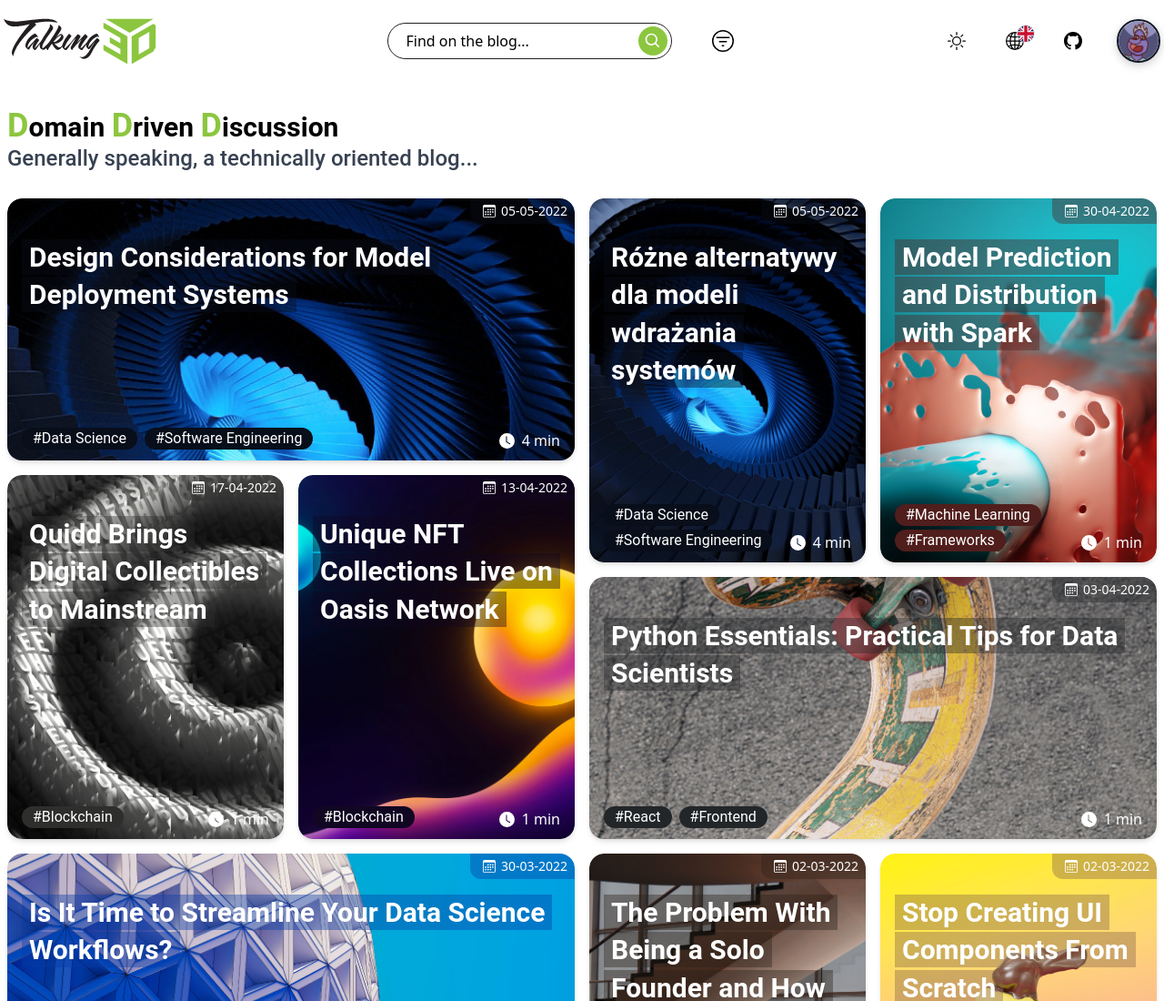
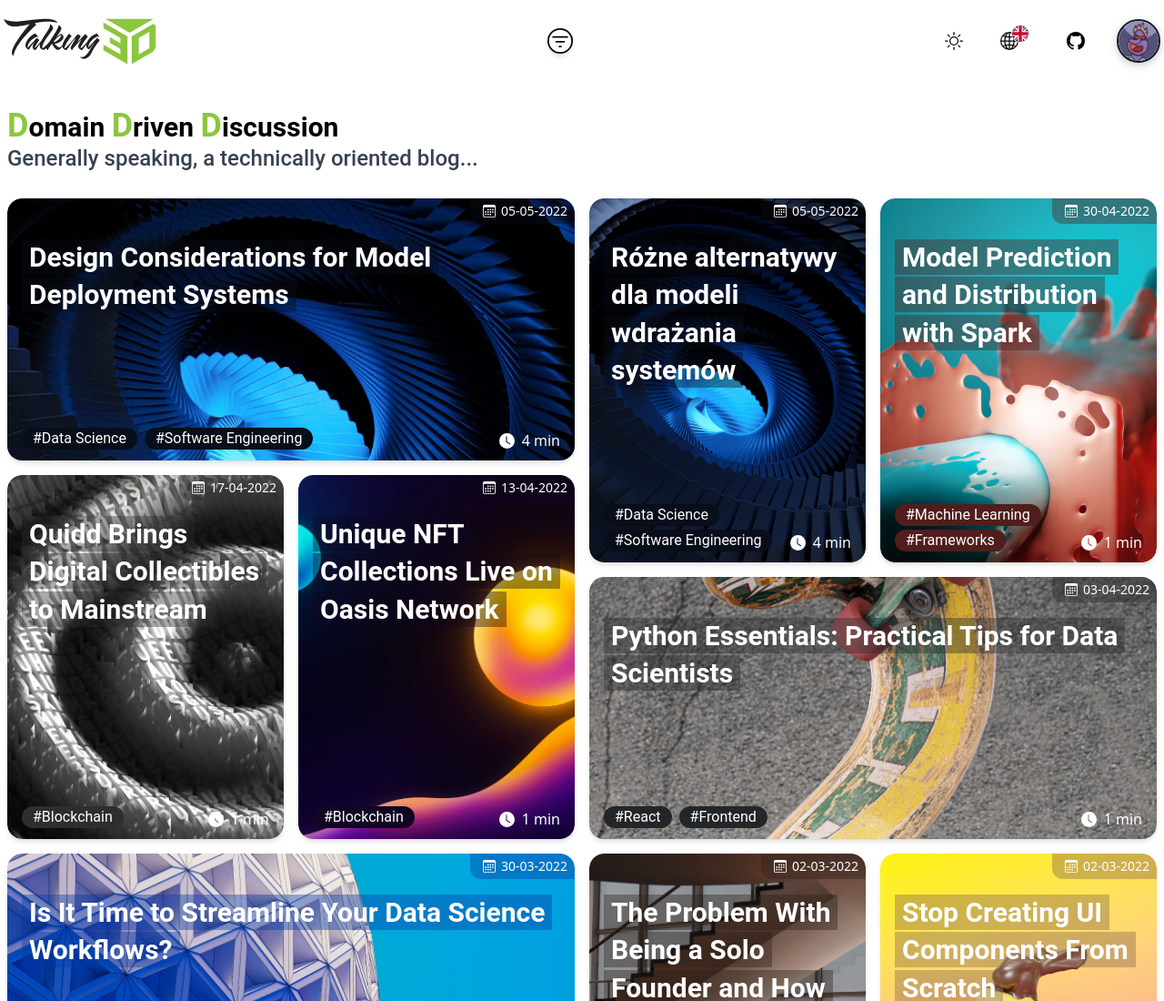
Before and after one commit to talking3D/blog, a Gatsby site: page / in a window 1280 px wide. Shown: the top 1100 px of the page at 91% size. Built offline with nearby package versions, Linux system fonts and the light colour scheme; Gatsby itself is replaced by a stand-in of ours; some packages are replaced by stand-ins of ours.

Commit message:
Search component hidden and hover effect for navbar icons added

```diff
--- a/src/components/common/LocaleIcon.tsx
+++ b/src/components/common/LocaleIcon.tsx
@@ -4,7 +4,7 @@
 import { BsGlobe2 } from 'react-icons/bs';
 
 export interface LocaleIconProps {
-  locale: 'en' | 'pl'
+  locale: 'en' | 'pl',
 }
 
 // eslint-disable-next-line react/prop-types
@@ -47,7 +47,7 @@
 };
 
 const LocaleIcon = ({ locale }: LocaleIconProps) => (
-  <div className="relative">
+  <div className="relative ml-3">
     <div className="absolute -top-2 left-3 w-5 h-5 rounded-full overflow-clip border">
       { locale === 'pl' ? <LocaleIconPL /> : <LocaleIconGB />}
     </div>
--- a/src/components/layout/nav.tsx
+++ b/src/components/layout/nav.tsx
@@ -13,7 +13,7 @@
 import { t } from 'i18next';
 import useLocale from '../hooks/useLocale';
 import { BlogDispatchContext, BlogStateContext, ReducerActionType } from '../../context/BlogContextProvider';
-import SearchBar from '../common/Search';
+// import SearchBar from '../common/Search';
 import LocaleIcon, { LocaleIconPL, LocaleIconGB } from '../common/LocaleIcon';
 import { LogoVertical, LogoHorizontal } from '../common/Logo';
 
@@ -21,7 +21,7 @@
   const blogState = React.useContext(BlogStateContext);
   const dispatch = React.useContext(BlogDispatchContext);
 
-  const [visible, setVisible] = React.useState<boolean>(false);
+  // const [visible, setVisible] = React.useState<boolean>(false);
 
   const { i18n } = useTranslation();
 
@@ -106,7 +106,8 @@
   return (
     <nav>
       <div className="flex items-center justify-between mx-4 xl:mx-1 h-22.5 md:h-20 lg:h-22.5">
-        <div className={!visible ? 'sm:flex-none' : 'hidden'}>
+        {/* <div className={!visible ? 'sm:flex-none' : 'hidden'}> */}
+        <div className='sm:flex-none'>
           <Link to={useLocale()}>
             <div className="hidden sm:block mr-10 w-29 lg:w-42">
               <LogoHorizontal />
@@ -117,20 +118,24 @@
           </Link>
         </div>
         <div className="flex flex-[2_1] flex-nowrap justify-center items-center mr-8 lg:mx-auto">
-          <div>
+          {/* <div>
             <SearchBar handleVisibility={setVisible} />
-          </div>
-          <div className="ml-4 sm:ml-8 xl:ml-11">
+          </div> */}
+          {/* <div className="ml-4 sm:ml-8 xl:ml-11"> */}
+          <div className='w-11 h-11 rounded-full hover:bg-stone-100'>
+            <div className='w-7 h-7 mx-auto my-2 shadow-md rounded-full'>
               { blogState.filterOn
                 ? (
                   <div id="filter-on" className="relative">
-                  <BsFilterCircleFill className="w-7 h-7 md:w-6 md:h-6" onClick={showFilter} />
+                    <BsFilterCircleFill className="w-7 h-7" onClick={showFilter} />
                     <span className="absolute -top-1 left-4 w-5 h-5 py-0.5 bg-cube-like rounded-full text-xs text-white align-middle text-center">
                       { Object.keys(blogState.tags).length }
                     </span>
                   </div>
                 )
-              : <BsFilterCircle className="w-7 h-7 md:w-6 md:h-6" onClick={showFilter} />}
+                : <BsFilterCircle className="w-7 h-7" onClick={showFilter} />}
+            </div>
+
           </div>
           {
             blogState.filterOn
@@ -138,10 +143,13 @@
           }
         </div>
         <div className="hidden md:flex md:flex-nowrap self-center items-end justify-around w-48">
+          <div className='w-10 h-10 hover:bg-stone-100 rounded-full'>
             <div>
-            <BsSun size={20} />
+              <BsSun size={20} className='mx-auto mt-2.5' />
             </div>
-          <div id="nav-locale" className="relative" onClick={() => handleLocaleClick()}>
+          </div>
+          <div className='w-14 h-10 hover:bg-stone-100 rounded-3xl'>
+            <div id="nav-locale" className="relative mt-2.5" onClick={() => handleLocaleClick()}>
               {/* <BsGlobe2 size={20} /> */}
               <LocaleIcon locale={blogState.locale} />
               <div id="locale-menu" className="hidden absolute -left-6 top-7  min-w-min min-h-max px-1 py-2 z-10 bg-white shadow-md text-sm rounded-md border">
@@ -168,8 +176,11 @@
                 </ul>
               </div>
             </div>
+          </div>
+          <div className='w-10 h-10 hover:bg-stone-100 rounded-full'>
             <div>
-            <BsGithub size={20} />
+              <BsGithub size={20} className='mx-auto mt-2.5' />
+            </div>
           </div>
         </div>
         <div className="block md:hidden">
```
Lines whose indentation alone changed are shown as unchanged.
